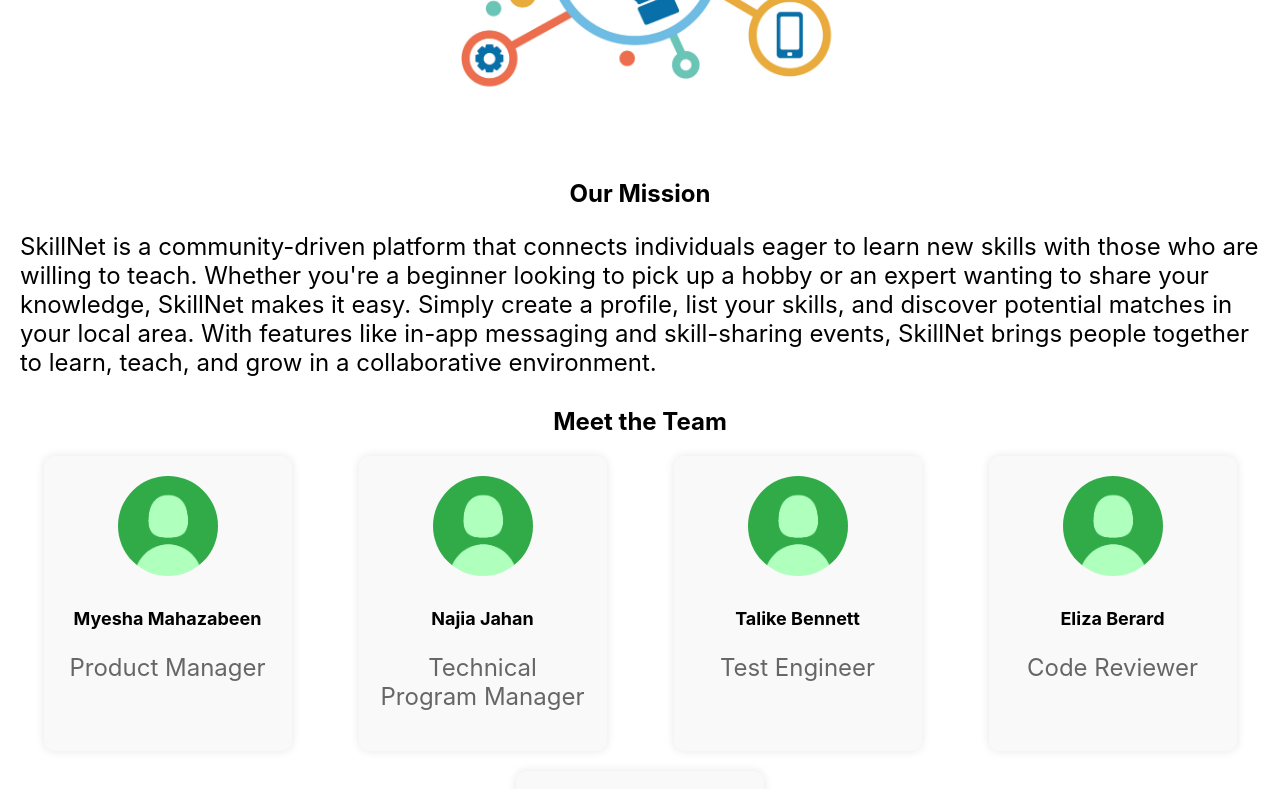
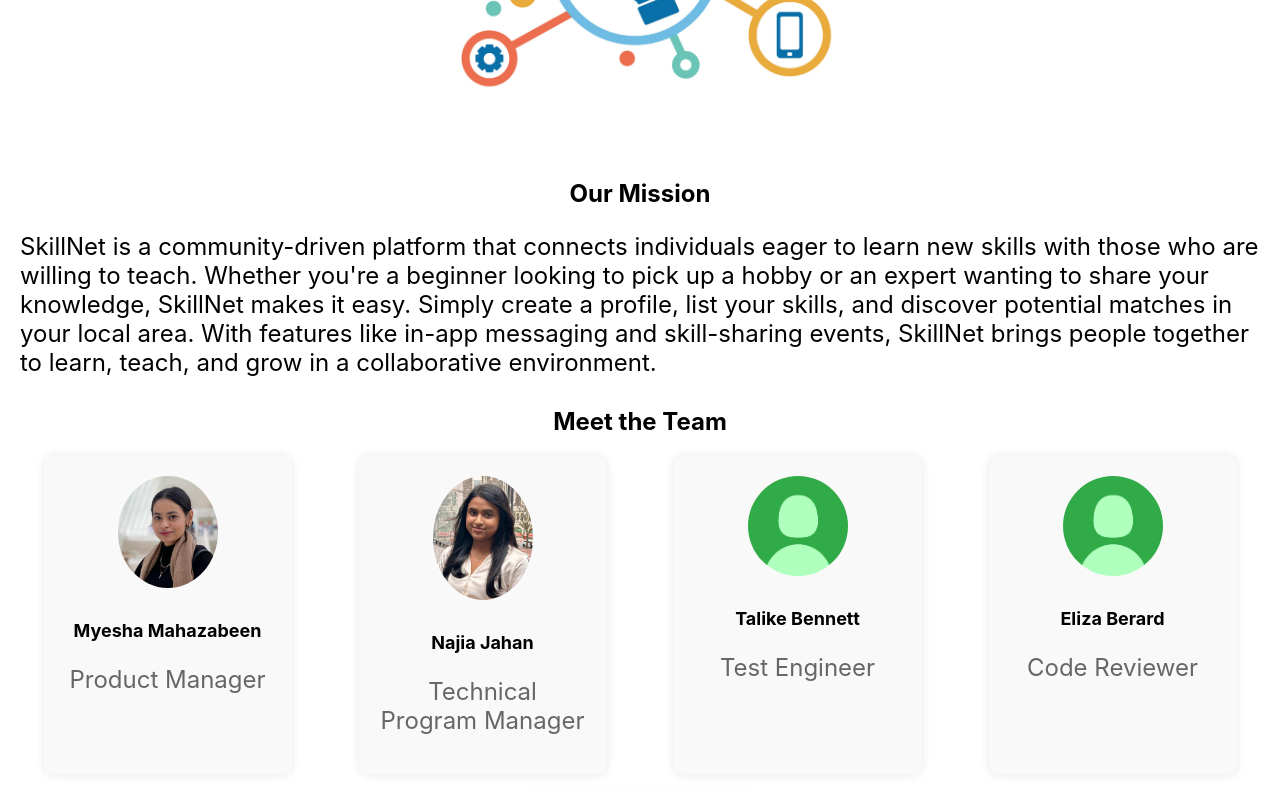
Before and after one commit to SkillNet-Team/SkillNet, a React (Create React App) app in the folder client/: page /aboutus in a window 1280 px wide. Shown: the part 404-1193 px from the top of the page. Built offline with nearby package versions, Linux system fonts and the light colour scheme.

Commit message:
updated about us

```diff
--- a/client/src/Pages/AboutUs/About.js
+++ b/client/src/Pages/AboutUs/About.js
@@ -1,6 +1,8 @@
 import React from 'react';
 import './About.css'; // Importing CSS file for styling
 import aboutImage from '../../Images/about.jpg'; // Importing the about image
+import myeshaImage from '../../Images/myesha.jpg'; // Importing Myesha's image
+import najiaImage from '../../Images/najia.jpg'; // Importing Najia's image
 import defaultpp from '../../Images/default.png'; // Importing the default profile picture
 
 const About = ({ isDarkMode }) => {
@@ -20,14 +22,14 @@
           <h2>Meet the Team</h2>
           <div className="team-members">
             <div className={isDarkMode ? "team-member dark-mode" : "team-member"}>
-              <img src={defaultpp} alt="Myesha Mahazabeen" className="team-member-image" />
+              <img src={myeshaImage} alt="Myesha Mahazabeen" className="team-member-image" />
               <div className="team-member-info">
                 <h3>Myesha Mahazabeen</h3>
                 <p>Product Manager</p>
               </div>
             </div>
             <div className={isDarkMode ? "team-member dark-mode" : "team-member"}>
-              <img src={defaultpp} alt="Najia Jahan" className="team-member-image" />
+              <img src={najiaImage} alt="Najia Jahan" className="team-member-image" />
               <div className="team-member-info">
                 <h3>Najia Jahan</h3>
                 <p>Technical Program Manager</p>
```
Also changed, not shown: client/src/Images/myesha.jpg (added), client/src/Images/najia.jpg (added).
